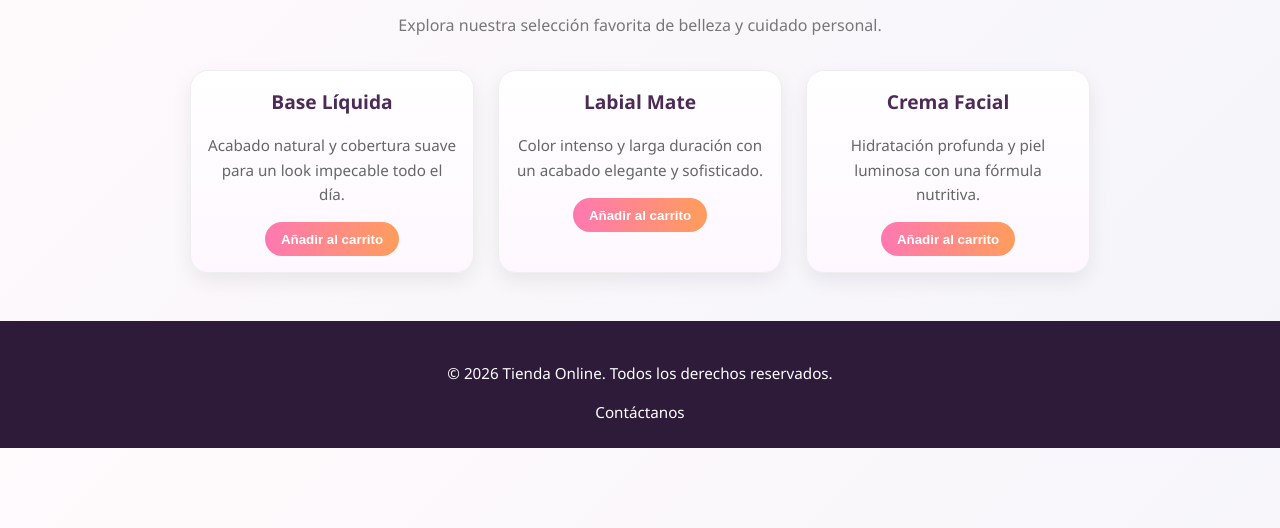
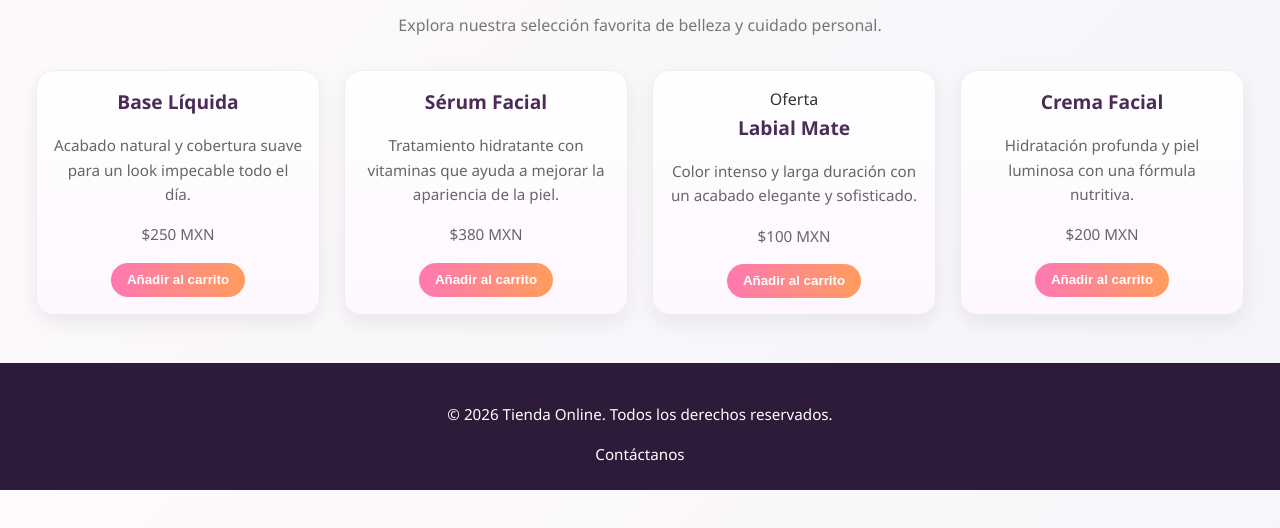
Before and after one commit to Valeria-bu/mi-ecommerce, a plain HTML site: page productos.html in a window 1280 px wide. Shown: the part 184-712 px from the top of the page. Drawn offline with Linux system fonts and the light colour scheme; a script that the page names is missing.

Commit message:
Agrega nuevos productos y precios al catalogo

```diff
--- a/productos.html
+++ b/productos.html
@@ -29,16 +29,28 @@
                 <article class="producto">
                     <h3>Base Líquida</h3>
                     <p>Acabado natural y cobertura suave para un look impecable todo el día.</p>
+                    <p class="precio">$250 MXN</p>
                     <button>Añadir al carrito</button>
                 </article>
+
+         <article class="producto">
+            <h3>Sérum Facial</h3>
+            <p>Tratamiento hidratante con vitaminas que ayuda a mejorar la apariencia de la piel.</p>
+            <p class="precio">$380 MXN</p>
+            <button>Añadir al carrito</button>
+             </article>
+
                 <article class="producto">
+                    <span class="oferta">Oferta</span>
                     <h3>Labial Mate</h3>
                     <p>Color intenso y larga duración con un acabado elegante y sofisticado.</p>
+                    <p class="precio">$100 MXN</p>
                     <button>Añadir al carrito</button>
                 </article>
                 <article class="producto">
                     <h3>Crema Facial</h3>
                     <p>Hidratación profunda y piel luminosa con una fórmula nutritiva.</p>
+                    <p class="precio">$200 MXN</p>
                     <button>Añadir al carrito</button>
                 </article>
             </div>
```
